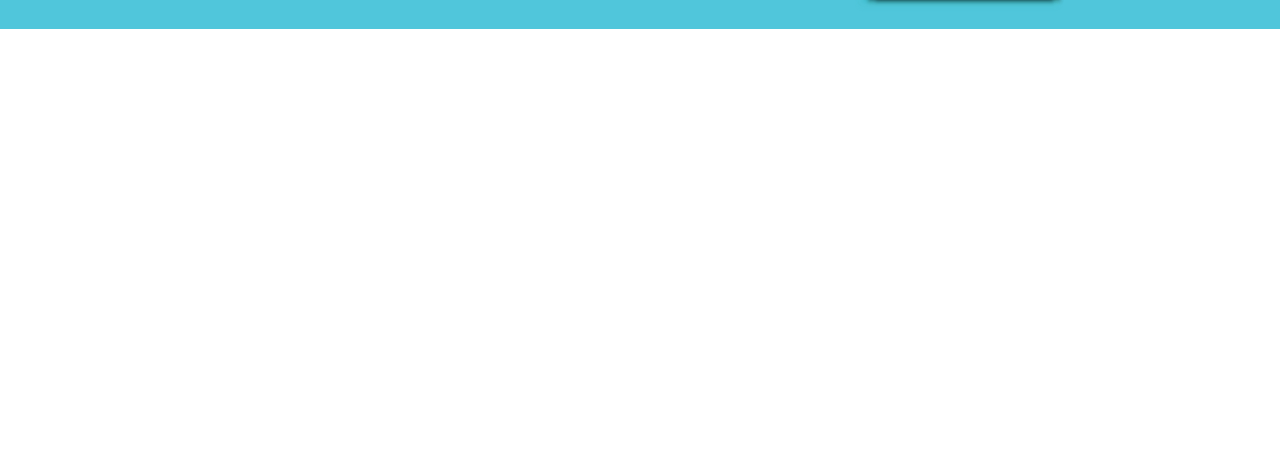
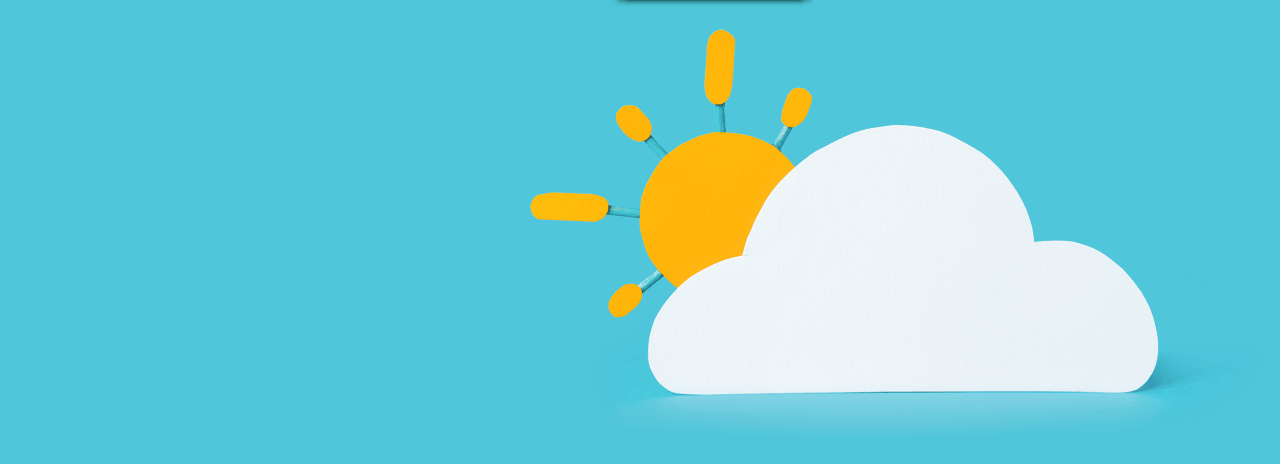
Before and after one commit to hamzahere88/fly_wheel_mokup, a plain HTML site: page index.html in a window 1280 px wide. Shown: the part 476-940 px from the top of the page. Before the commit the page ends 800 px from the top, so only its background shows below. Drawn offline with Linux system fonts and the light colour scheme.

Commit message:
add_image

```diff
--- a/index.html
+++ b/index.html
@@ -51,6 +51,7 @@
         <!-- right saide in main1 section start here -->
         <div class="main1_rig_c">
           <img src="eb830c07-ce97-4a01-b967-e2d0e50254f5/home-page-hero-cloud-transparent.png" alt="" class="laptop_img">
+          <img src="home-hero-sun-cloud.png" alt="">
         </div>
       </div>
     </div>
```
